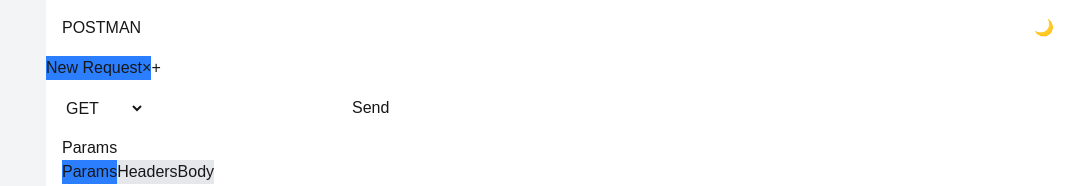
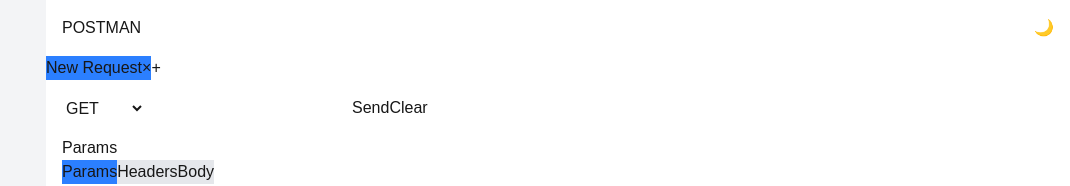
Before and after one commit to Kiarash-Sanei/WP_A2, a Next.js app: page / in a window 1280 px wide. Shown: the top 186 px of the page, without its empty margins (210-1280 px from the left). Built offline with nearby package versions, Linux system fonts and the light colour scheme.

Commit message:
feat: Add clear fields option

```diff
--- a/components/request/UrlBar.tsx
+++ b/components/request/UrlBar.tsx
@@ -6,7 +6,7 @@
 import { LoadingSpinner } from "../ui/LoadingSpinner";
 
 export function UrlBar() {
-  const { tabs, activeTabId, updateTab } = useTab();
+  const { tabs, activeTabId, updateTab, clearTab } = useTab();
   const activeTab = tabs.find((tab) => tab.id === activeTabId);
   const [error, setError] = useState<string | null>(null);
   const [isLoading, setIsLoading] = useState<boolean>(false);
@@ -75,6 +75,7 @@
             }
           />
           <button onClick={handleSend}>Send</button>
+          <button onClick={() => clearTab(activeTabId)}>Clear</button>
           {error && <p className="text-red-500">{error}</p>}
         </div>
       ) : null}
--- a/contexts/TabContext.tsx
+++ b/contexts/TabContext.tsx
@@ -9,6 +9,7 @@
   closeTab: (id: string) => void;
   setActiveTab: (id: string) => void;
   updateTab: (id: string, updates: Partial<Tab>) => void;
+  clearTab: (id: string) => void;
 };
 
 const TabContext = createContext<TabContextType | null>(null);
@@ -56,6 +57,17 @@
     );
   };
 
+  const clearTab = (id: string) => {
+    updateTab(id, {
+      url: "",
+      method: "GET",
+      params: [],
+      headers: [],
+      body: "",
+      response: null,
+    });
+  };
+
   useEffect(() => {
     if (tabs.length === 0) {
       addTab();
@@ -64,7 +76,15 @@
 
   return (
     <TabContext.Provider
-      value={{ tabs, activeTabId, addTab, closeTab, setActiveTab, updateTab }}
+      value={{
+        tabs,
+        activeTabId,
+        addTab,
+        closeTab,
+        setActiveTab,
+        updateTab,
+        clearTab,
+      }}
     >
       {children}
     </TabContext.Provider>
```
